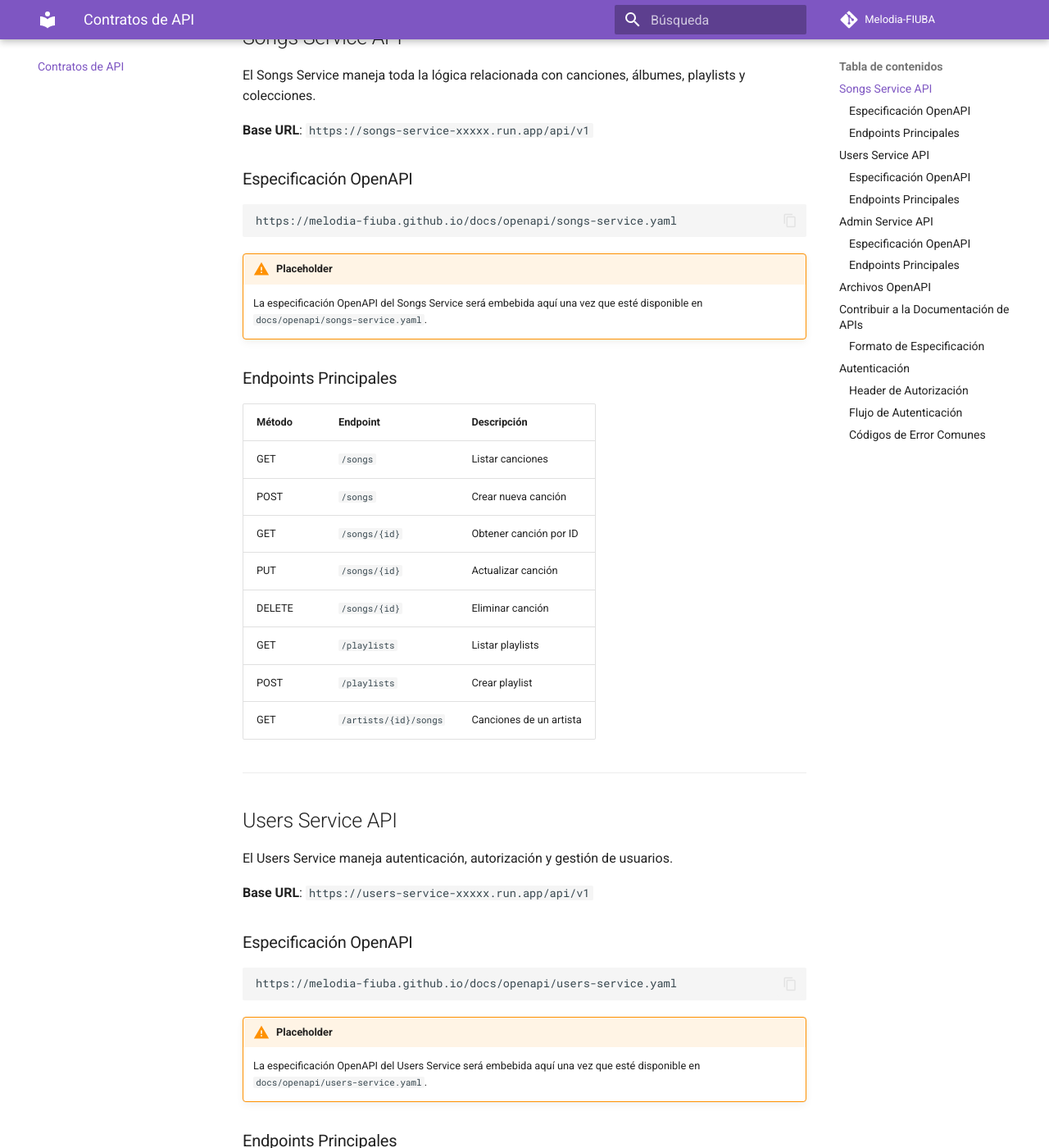
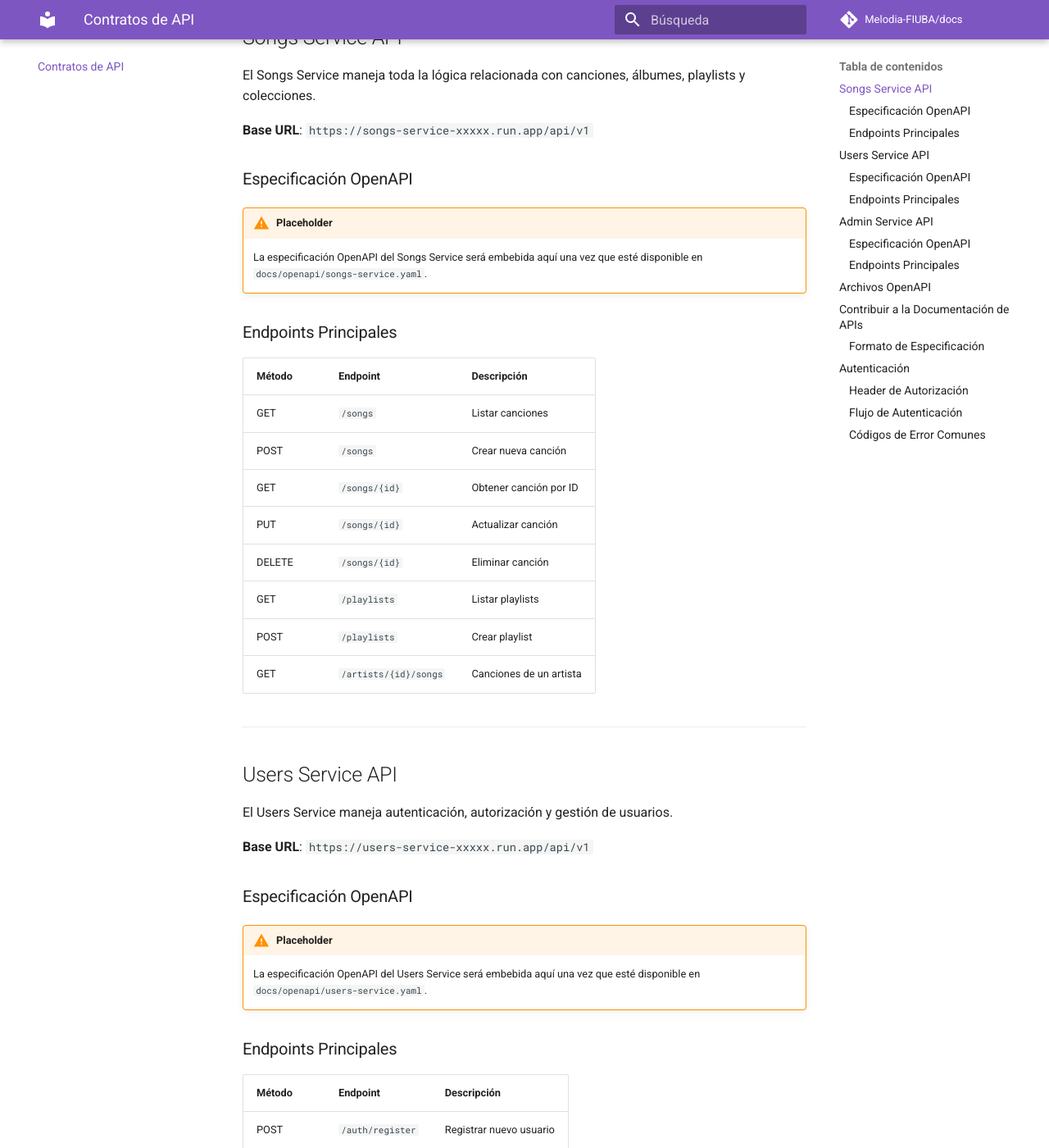
Before and after one commit to Melodia-FIUBA/docs, an MkDocs documentation site: the page built from docs/api-contracts.md, in a window 1280 px wide and 1400 px high, scrolled down 467 px. Shown: the whole window at 82% size. Built offline with MkDocs 1.6.1 and Material for MkDocs 9.7.7, drawn with Linux system fonts in a browser that asks for light colours; comment, search, counter and statistics services are not loaded; part of the change alters nothing that is shown; some of the changed text lies outside the part shown.

Commit message:
Address code review feedback: pin versions, fix repo_url, remove swagger-ui placeholders
Co-authored-by: TheoMiguel <23730941+TheoMiguel@users.noreply.github.com>

````diff
--- a/docs/api-contracts.md
+++ b/docs/api-contracts.md
@@ -18,10 +18,11 @@ El Songs Service maneja toda la lógica relacionada con canciones, álbumes, pla
 ### Especificación OpenAPI
 
 <!-- TODO: Agregar archivo OpenAPI en docs/openapi/songs-service.yaml -->
-
+<!-- Una vez agregado el archivo, descomentar la siguiente línea para embeber Swagger UI:
 ```swagger-ui
-https://melodia-fiuba.github.io/docs/openapi/songs-service.yaml
+openapi/songs-service.yaml
 ```
+-->
 
 !!! warning "Placeholder"
     La especificación OpenAPI del Songs Service será embebida aquí una vez que esté disponible en `docs/openapi/songs-service.yaml`.
@@ -54,10 +55,11 @@ El Users Service maneja autenticación, autorización y gestión de usuarios.
 ### Especificación OpenAPI
 
 <!-- TODO: Agregar archivo OpenAPI en docs/openapi/users-service.yaml -->
-
+<!-- Una vez agregado el archivo, descomentar la siguiente línea para embeber Swagger UI:
 ```swagger-ui
-https://melodia-fiuba.github.io/docs/openapi/users-service.yaml
+openapi/users-service.yaml
 ```
+-->
 
 !!! warning "Placeholder"
     La especificación OpenAPI del Users Service será embebida aquí una vez que esté disponible en `docs/openapi/users-service.yaml`.
@@ -90,10 +92,11 @@ El Admin Service proporciona endpoints para operaciones administrativas.
 ### Especificación OpenAPI
 
 <!-- TODO: Agregar archivo OpenAPI en docs/openapi/admin-service.yaml -->
-
+<!-- Una vez agregado el archivo, descomentar la siguiente línea para embeber Swagger UI:
 ```swagger-ui
-https://melodia-fiuba.github.io/docs/openapi/admin-service.yaml
+openapi/admin-service.yaml
 ```
+-->
 
 !!! warning "Placeholder"
     La especificación OpenAPI del Admin Service será embebida aquí una vez que esté disponible en `docs/openapi/admin-service.yaml`.
--- a/mkdocs.yml
+++ b/mkdocs.yml
@@ -1,8 +1,8 @@
 site_name: "Melodia - Documentación del Proyecto"
 site_description: "Documentación técnica de Melodia, plataforma de streaming de música"
 site_url: https://melodia-fiuba.github.io/docs/
-repo_url: https://github.com/Melodia-FIUBA
-repo_name: Melodia-FIUBA
+repo_url: https://github.com/Melodia-FIUBA/docs
+repo_name: Melodia-FIUBA/docs
 
 theme:
   name: material
--- a/requirements.txt
+++ b/requirements.txt
@@ -1,2 +1,2 @@
-mkdocs-material
-mkdocs-swagger-ui-tag
+mkdocs-material==9.7.0
+mkdocs-swagger-ui-tag==0.7.2
````
